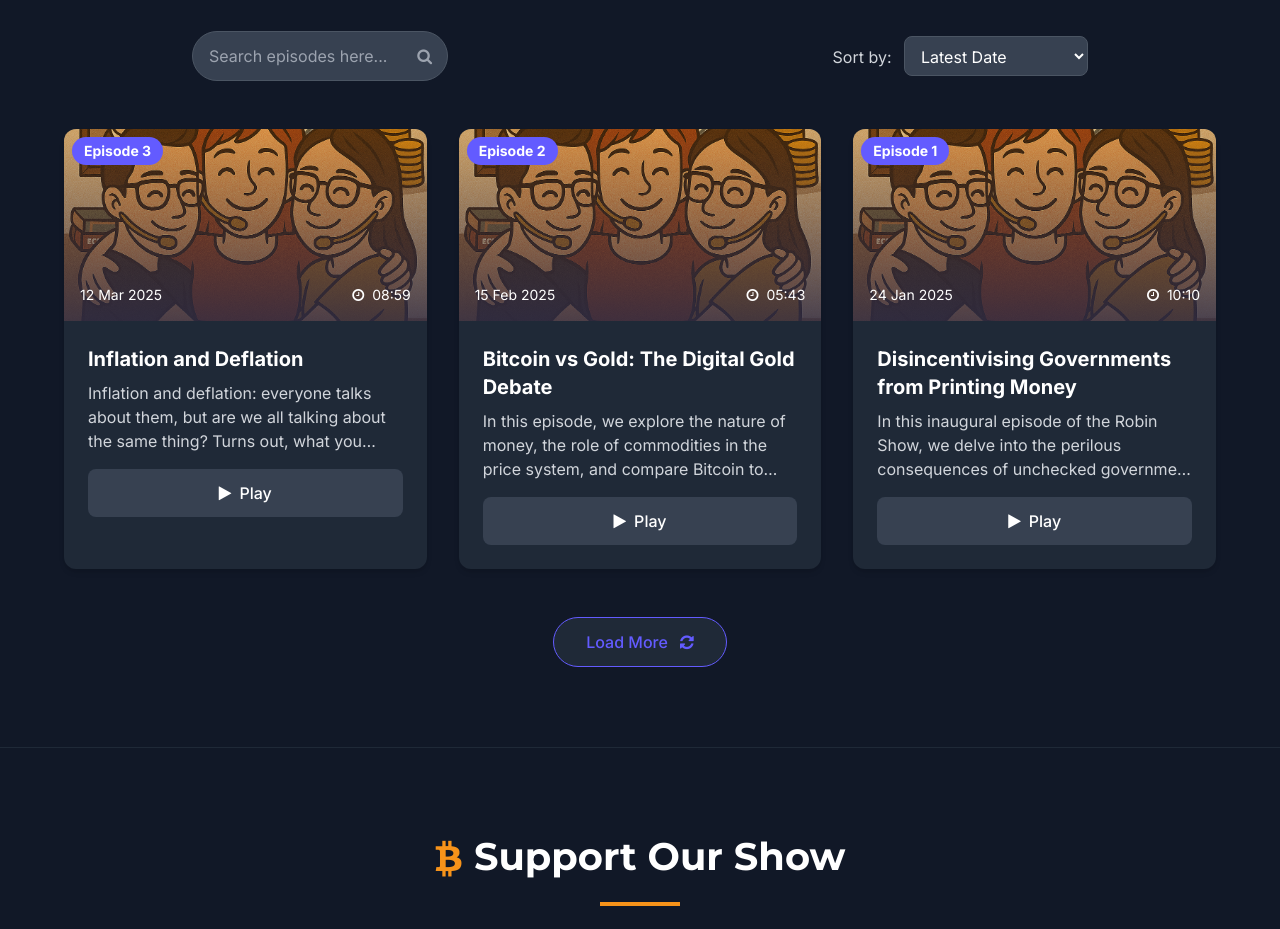
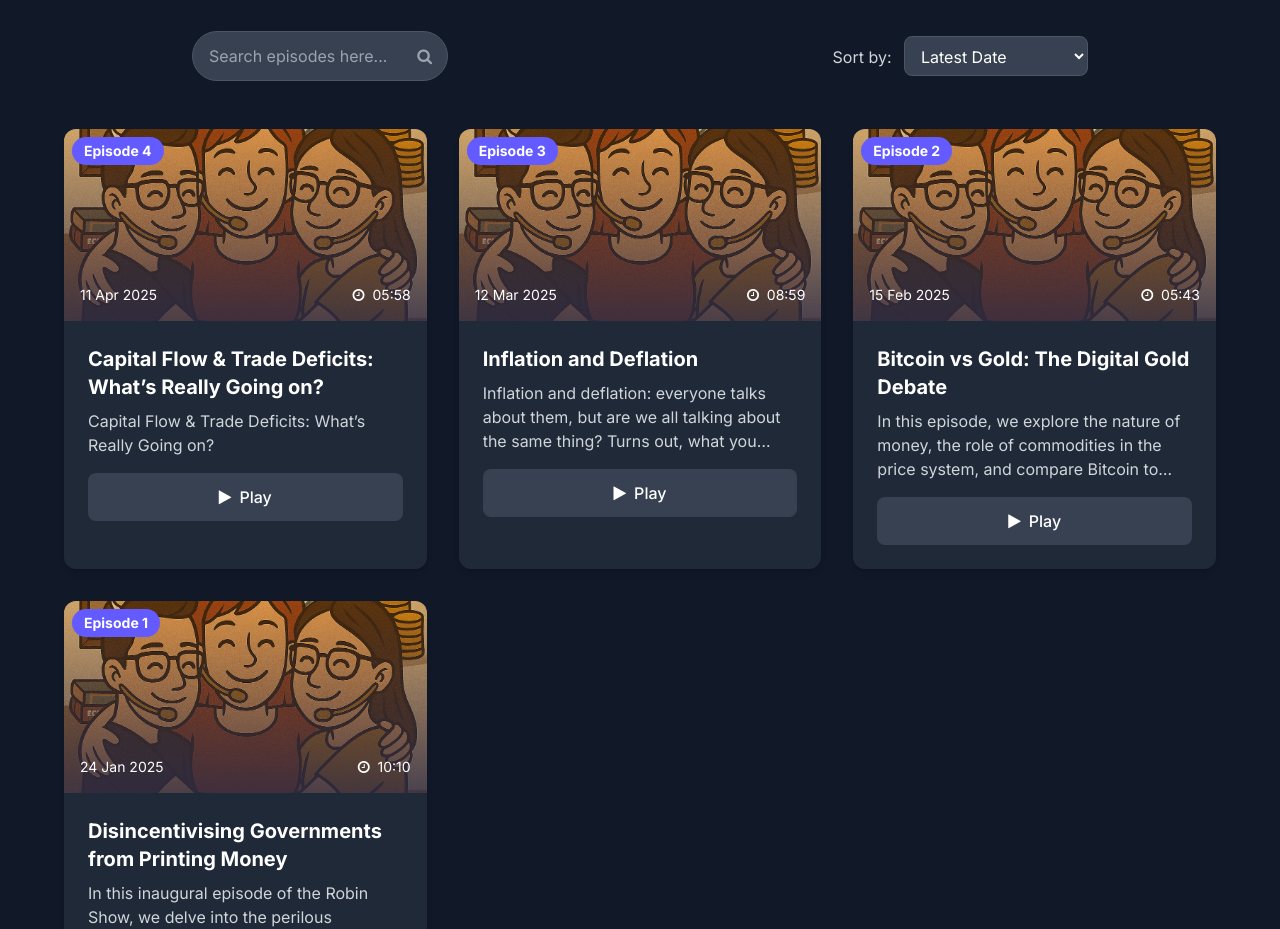
Before and after one commit to LudwigvonMises1881/The-Robin-Anna-Alice-Show, a plain HTML site: page index.html in a window 1280 px wide. Shown: the part 1480-2409 px from the top of the page. Drawn offline with nearby package versions, Linux system fonts and the light colour scheme.

Commit message:
Episode 4

```diff
--- a/index.html
+++ b/index.html
@@ -309,6 +309,36 @@
                         <h3 class="font-bold text-xl mb-2">Inflation and Deflation</h3>
                         <p class="text-gray-300 mb-4 line-clamp-3">
                             Inflation and deflation: everyone talks about them, but are we all talking about the same thing? Turns out, what you think you know might be completely wrong! Stick around, and we'll sort that out!
+                        </p>
+                        <button class="play-episode w-full bg-gray-700 hover:bg-primary hover:text-white transition-colors py-3 rounded-lg font-medium flex items-center justify-center">
+                            <i class="fa fa-play mr-2"></i> Play
+                        </button>
+                    </div>
+                </div>
+
+                <!-- Episode 4 -->
+                <div class="episode-card bg-gray-800 rounded-xl overflow-hidden shadow-md podcast-card-hover"
+                     data-category="Technology"
+                     data-keywords="trade, tariffs, protectionism, globalization, economy, markets"
+                     data-spotify="https://open.spotify.com/episode/4OC1WhWrY39CK5onAQxedH">
+                    <div class="relative h-48">
+                        <div class="absolute top-2 left-2 bg-primary text-white text-sm font-bold px-3 py-1 rounded-full z-10">
+                            Episode 4
+                        </div>
+                        <img src="background.png" alt="Capital flow and trade deficits" class="w-full h-full object-cover">
+                        <div class="absolute inset-0 gradient-overlay flex items-end">
+                            <div class="p-4 w-full">
+                                <div class="flex justify-between items-center">
+                                    <span class="text-white text-sm episode-date">11 Apr 2025</span>
+                                    <span class="text-white text-sm"><i class="fa fa-clock-o mr-1"></i> 05:58</span>
+                                </div>
+                            </div>
+                        </div>
+                    </div>
+                    <div class="p-6">
+                        <h3 class="font-bold text-xl mb-2">Capital Flow & Trade Deficits: What’s Really Going on?</h3>
+                        <p class="text-gray-300 mb-4 line-clamp-3">
+                            Capital Flow & Trade Deficits: What’s Really Going on?
                         </p>
                         <button class="play-episode w-full bg-gray-700 hover:bg-primary hover:text-white transition-colors py-3 rounded-lg font-medium flex items-center justify-center">
                             <i class="fa fa-play mr-2"></i> Play
```
